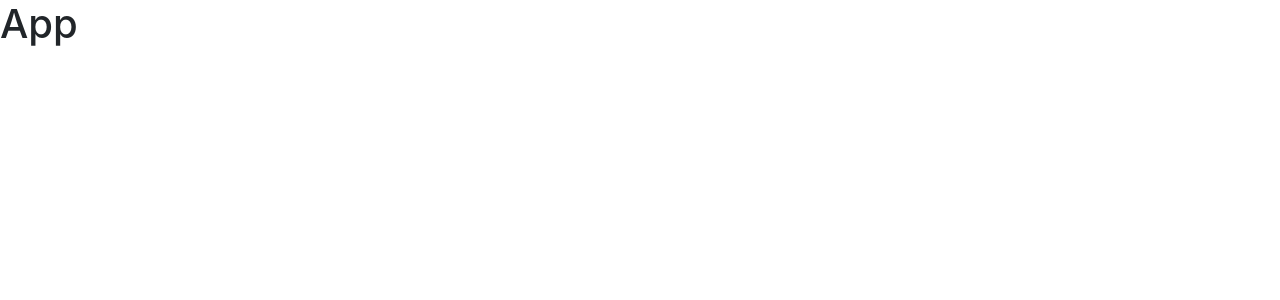
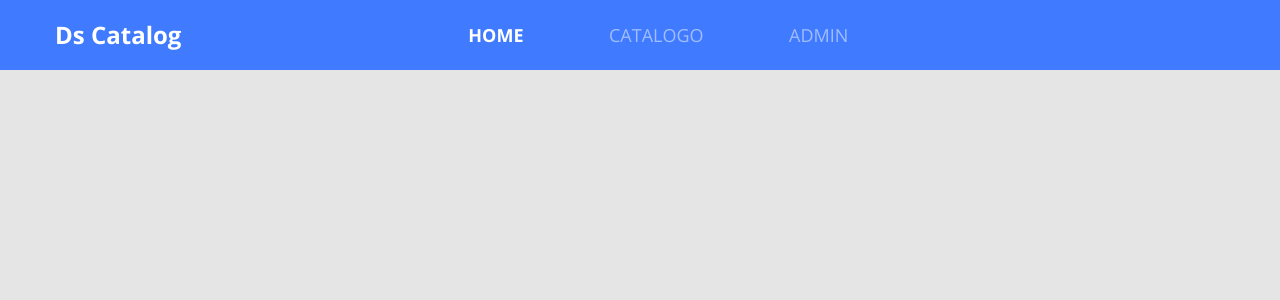
Before and after one commit to Apdo3939/dscatalog-bootcamp-devsuperior, a React (Create React App) app in the folder front-web/: page / in a window 1280 px wide. Shown: the top 300 px of the page. Built offline with nearby package versions, Linux system fonts and the light colour scheme.

Commit message:
Add navbar

```diff
--- a/front-web/package.json
+++ b/front-web/package.json
@@ -11,7 +11,7 @@
     "@types/react": "^16.9.53",
     "@types/react-dom": "^16.9.8",
     "bootstrap": "^4.6.0",
-    "node-sass": "^5.0.0",
+    "node-sass": "4.14.1",
     "react": "^17.0.1",
     "react-dom": "^17.0.1",
     "react-scripts": "4.0.1",
--- a/front-web/src/App.tsx
+++ b/front-web/src/App.tsx
@@ -1,10 +1,12 @@
 import React  from 'react';
-
+import './core/assets/styles/custom.scss';
+import './app.scss';
+import NavBar from './core/components/navbar';
 
 const App = () => {
 
     return (
-       <h1>App</h1>
+       <NavBar />
     );
 }
 
--- /dev/null
+++ b/front-web/src/app.scss
@@ -0,0 +1,23 @@
+@import url('https://fonts.googleapis.com/css2?family=Open+Sans:wght@400;700&display=swap');
+
+*{
+    font-family: 'Open Sans', sans-serif;
+}
+
+h1, h2, h3, h4, h5, h6 {
+    margin-bottom: 0;
+    font-weight: 700;
+  }
+
+  ul {
+    list-style-type: none;
+    margin-bottom: 0;
+    padding-left: 0;
+  }
+
+  a {
+    &:hover {
+      text-decoration: none;
+      color: unset;
+    }
+  }
--- /dev/null
+++ b/front-web/src/core/assets/styles/custom.scss
@@ -0,0 +1,8 @@
+$theme-colors:(
+    "primary": #407BFF
+);
+
+$body-bg: #E5E5E5;
+$body-color: #263228;
+
+@import '~bootstrap/scss/bootstrap.scss';
--- /dev/null
+++ b/front-web/src/core/components/navbar/index.tsx
@@ -0,0 +1,27 @@
+import React from 'react';
+import './styles.scss';
+
+const NavBar = () => (
+    <nav className="row bg-primary main-nav">
+        <div className="col-2">
+            <a href="link" className="nav-logo-text">
+                <h4>Ds Catalog</h4>
+            </a>
+        </div>
+        <div className="col-6 offset-2">
+            <ul className="main-menu" >
+                <li>
+                    <a href="link" className="active">HOME</a>
+                </li>
+                <li>
+                    <a href="link">CATALOGO</a>
+                </li>
+                <li>
+                    <a href="link">ADMIN</a>
+                </li>
+            </ul>
+        </div>
+    </nav>
+);
+
+export default NavBar;
--- /dev/null
+++ b/front-web/src/core/components/navbar/styles.scss
@@ -0,0 +1,31 @@
+.main-nav{
+    height: 70px;
+    color: #FFF;
+    align-items: center;
+    padding-left: 40px;
+    margin-left: 0;
+    margin-right: 0;
+}
+.nav-logo-text{
+    color: #FFF;
+}
+.main-menu{
+    display: flex;
+    font-size: 18px;
+    width: 380px;
+    justify-content: space-between;
+
+    a {
+        font-style: normal;
+        color: rgba(255, 255, 255, 0.5);
+
+        &.active{
+            font-weight: bold;
+            color: #FFF;
+        }
+
+        &:hover{
+            color: #FFF;
+        }
+    }
+}
--- a/front-web/src/index.tsx
+++ b/front-web/src/index.tsx
@@ -1,8 +1,6 @@
 import React from 'react';
 import ReactDOM from 'react-dom';
 import App from './App';
-import 'bootstrap/dist/css/bootstrap.css';
-
 
 
 ReactDOM.render(
```
Also changed, not shown: 2 other files (tests, documents, lock files or other folders).
